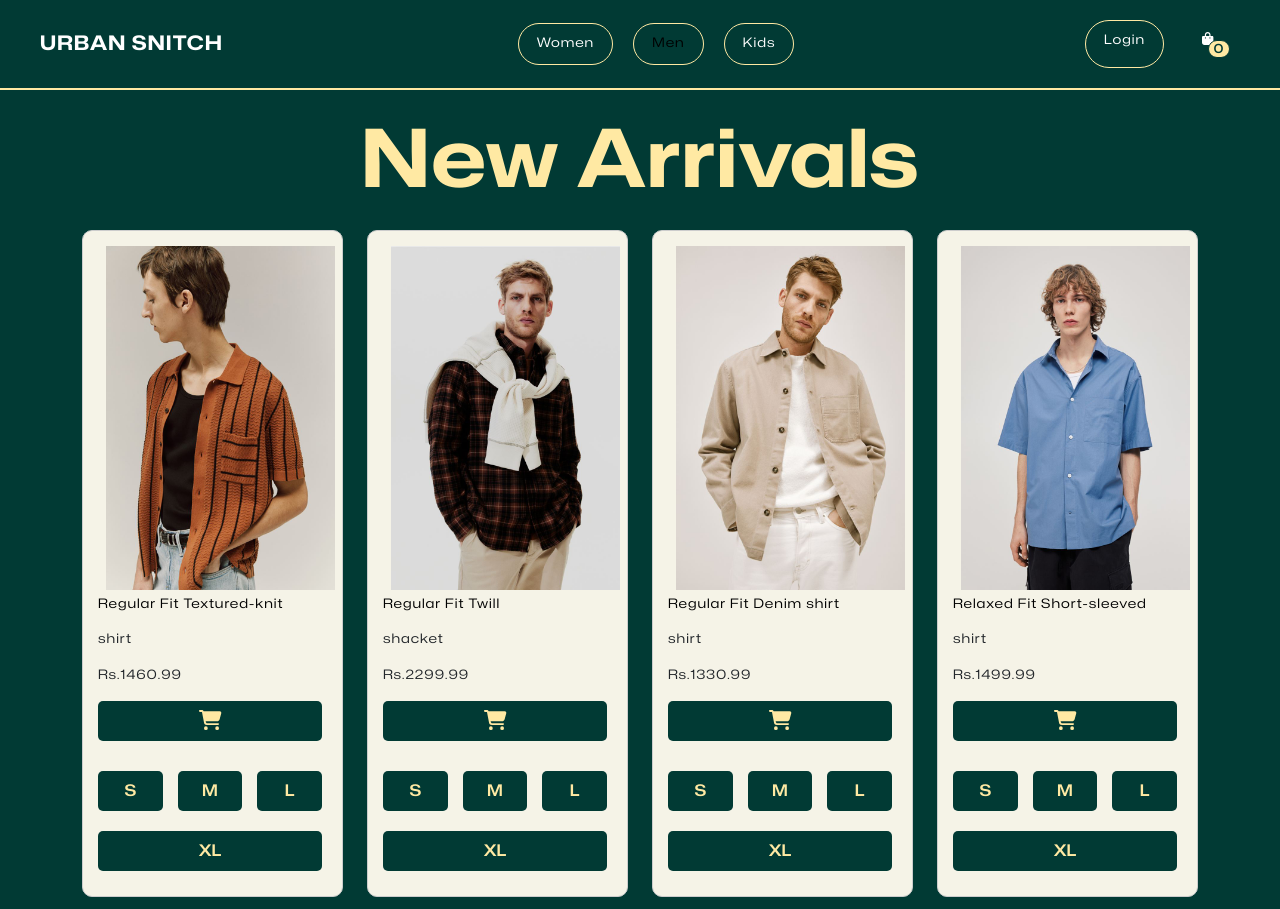
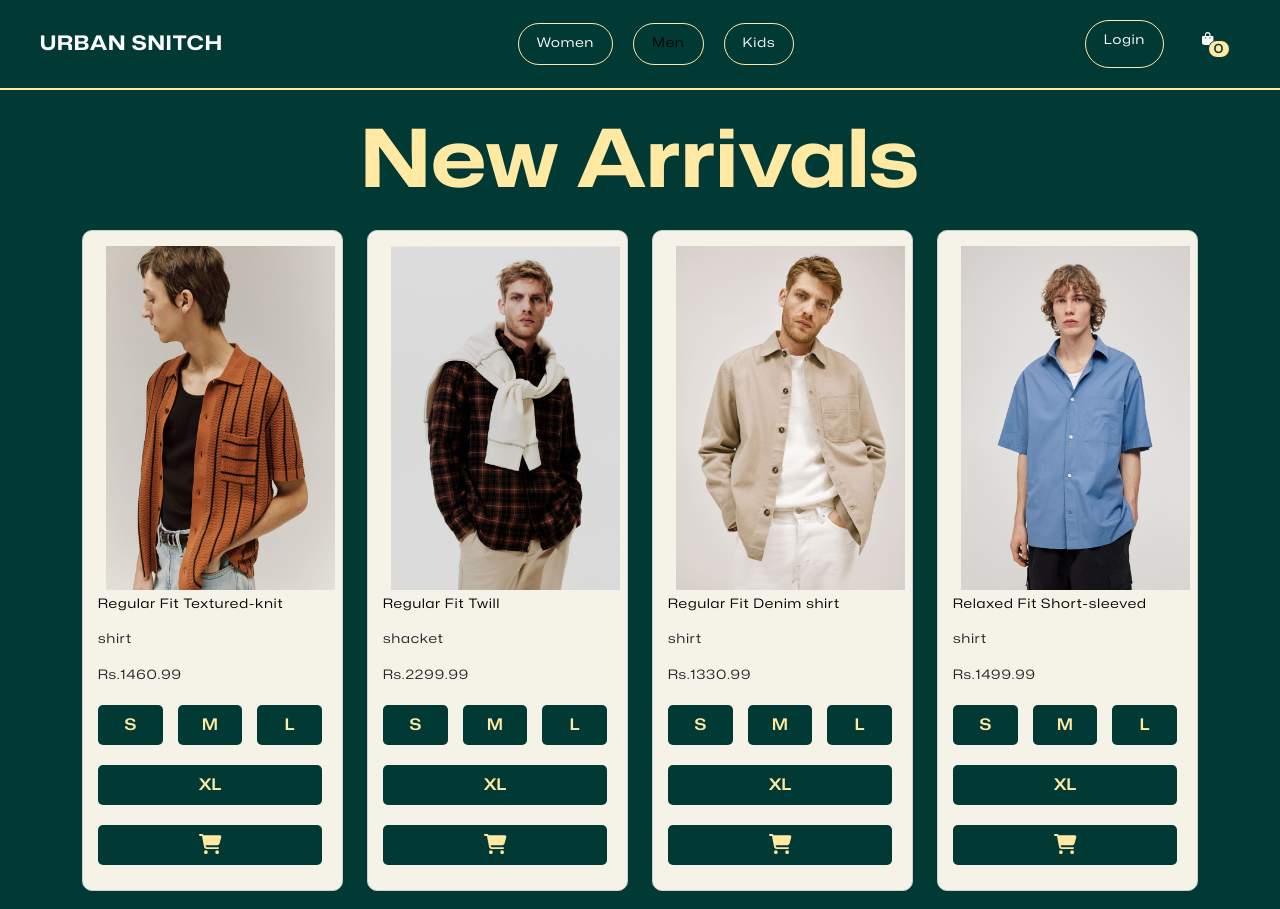
Before and after one commit to Samay001/urbansnitch, a React (Create React App) app in the folder client/: page /men in a window 1280 px wide. Shown: the top 909 px of the page. Built offline with nearby package versions, Linux system fonts and the light colour scheme.

Commit message:
Update productBox.js

```diff
--- a/client/src/components/layout/productBox.js
+++ b/client/src/components/layout/productBox.js
@@ -32,11 +32,6 @@ const ProductBox = ({ product }) => {
             <p style={{ color: "#000000" }}>{product.name}</p>
             <p>{product.description}</p>
             <p>Rs.{product.price}</p>
-          </div>
-          <div className="add-to-cart">
-            <button className="btn btn-add-to-cart" onClick={handleAddToCart}>
-              <FontAwesomeIcon className="i" icon={faShoppingCart} size="lg" />
-            </button>
           </div>
           <div className="size-btn">
             <button
@@ -75,6 +70,11 @@ const ProductBox = ({ product }) => {
               XL
             </button>
           </div>
+          <div className="add-to-cart">
+            <button className="btn btn-add-to-cart" onClick={handleAddToCart}>
+              <FontAwesomeIcon className="i" icon={faShoppingCart} size="lg" />
+            </button>
+          </div>
         </div>
       </div>
     </div>
```
